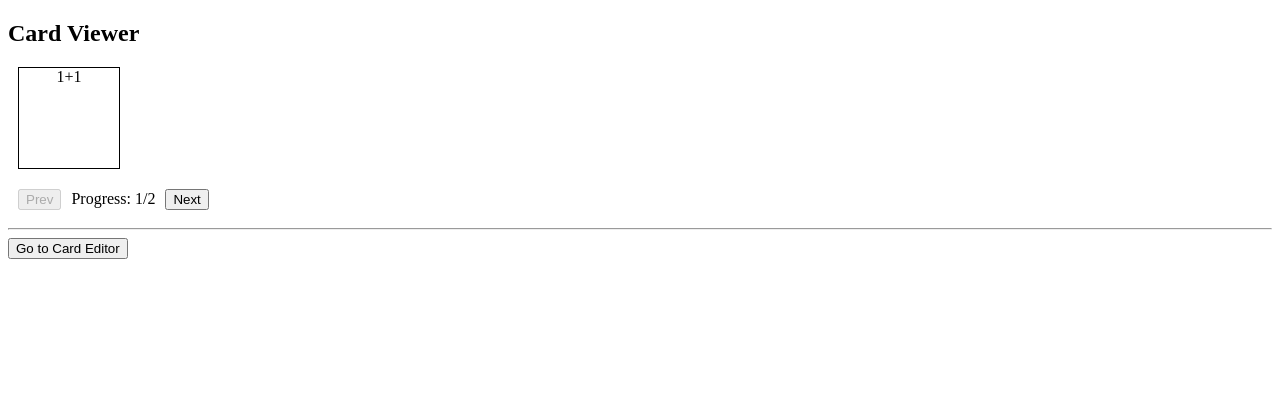
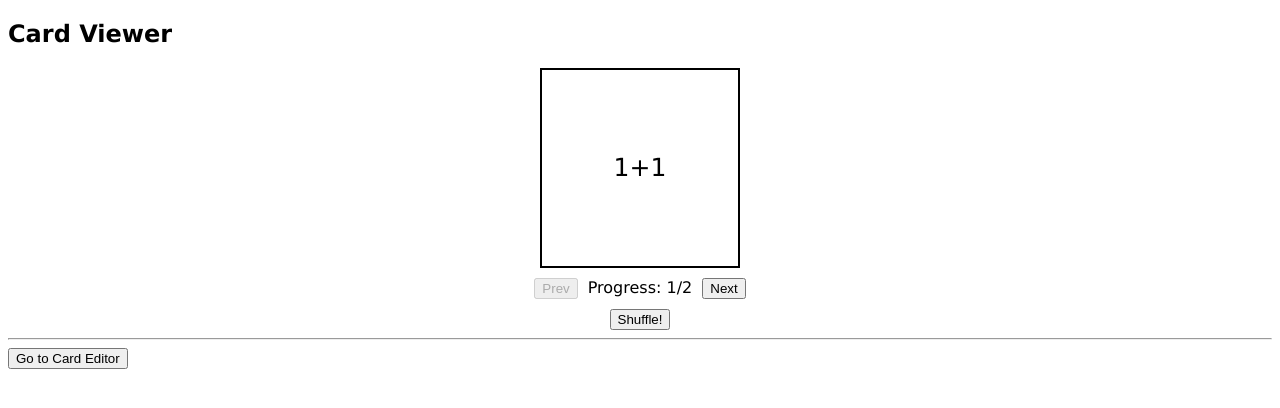
Before and after one commit to mtarunpr/flashcards, a React (Create React App) app: page / in a window 1280 px wide. Both pictures are taken after a click on the button "Go to Card Viewer". Shown: the top 408 px of the page. Built offline with nearby package versions, Linux system fonts and the light colour scheme.

Commit message:
CardViewer improvements

```diff
--- /dev/null
+++ b/src/App.css
@@ -0,0 +1,3 @@
+body {
+  font-family: 'Lucida Sans', 'Lucida Sans Regular', 'Lucida Grande', 'Lucida Sans Unicode', Geneva, Verdana, sans-serif
+}
--- a/src/App.js
+++ b/src/App.js
@@ -1,6 +1,7 @@
 import React from 'react';
 import CardEditor from './CardEditor';
 import CardViewer from './CardViewer';
+import './App.css';
 
 class App extends React.Component {
   constructor(props) {
--- a/src/CardEditor.js
+++ b/src/CardEditor.js
@@ -36,7 +36,11 @@ class CardEditor extends React.Component {
     return (
       <div>
         <h2>Card Editor</h2>
-
+        <input name="front" placeholder="Front of card" value={this.state.front} onChange={this.handleChange} />
+        <input name="back" placeholder="Back of card" value={this.state.back} onChange={this.handleChange} />
+        <button onClick={this.addCard}>Add card</button>
+        <br />
+        <br />
         <table>
           <thead>
             <tr>
@@ -50,10 +54,6 @@ class CardEditor extends React.Component {
             {cards}
           </tbody>
         </table>
-        <br />
-        <input name="front" placeholder="Front of card" value={this.state.front} onChange={this.handleChange} />
-        <input name="back" placeholder="Back of card" value={this.state.back} onChange={this.handleChange} />
-        <button onClick={this.addCard}>Add card</button>
         <hr />
         <button onClick={this.props.switchMode}>Go to Card Viewer</button>
       </div>
--- a/src/CardViewer.css
+++ b/src/CardViewer.css
@@ -2,10 +2,16 @@
   margin: 10px;
 }
 
+.card {
+  width: 196px;
+  height: 196px;
+  border: 2px solid black;
+  text-align: center;
+  line-height: 196px;
+  margin: auto;
+  font-size: 25px;
+}
+
 .viewer {
-  width: 100px;
-  height: 100px;
-  border: 1px solid black;
   text-align: center;
-  margin: 10px;
 }
--- a/src/CardViewer.js
+++ b/src/CardViewer.js
@@ -7,7 +7,17 @@ class CardViewer extends React.Component {
     this.state = {
       idx: 0,
       showFront: true,
+      shuffle: false,
+      cards: this.props.cards,
     };
+  }
+
+  componentDidMount() {
+    document.addEventListener('keydown', this.onKeyDown, false);
+  }
+
+  componentWillUnmount() {
+    document.removeEventListener('keydown', this.onKeyDown, false);
   }
 
   flipCard = () => {
@@ -15,29 +25,55 @@ class CardViewer extends React.Component {
   }
 
   seek = delta => {
-    if (!this.state.showFront) {
-      this.flipCard();
+    this.setState({
+      idx: this.state.idx + delta,
+      showFront: true,
+    });
+  }
+
+  toggleShuffle = () => {
+    const shuffle = !this.state.shuffle;
+    if (shuffle) {
+      const cards = this.state.cards.slice().sort(() => Math.random() - 0.5);
+      this.setState({ cards });
+    } else {
+      this.setState({ cards: this.props.cards });
     }
-    this.setState({ idx: this.state.idx + delta });
+    this.setState({
+      idx: 0,
+      showFront: true,
+      shuffle,
+    });
+  }
+
+  onKeyDown = event => {
+    if (event.keyCode === 37 && this.state.idx > 0) {
+      this.seek(-1);
+    }
+    else if (event.keyCode === 39 && this.state.idx + 1 < this.state.cards.length) {
+      this.seek(1);
+    }
   }
 
   render() {
-    const card = this.props.cards[this.state.idx];
+    const card = this.state.cards[this.state.idx];
     const idx = this.state.idx;
-    const ncards = this.props.cards.length;
+    const ncards = this.state.cards.length;
 
     return (
       <div>
         <h2>Card Viewer</h2>
 
         {ncards > 0 &&
-          <div>
-            <div className='viewer' onClick={this.flipCard}>
+          <div className='viewer'>
+            <div className='card' onClick={this.flipCard}>
               {this.state.showFront ? card.front : card.back}
             </div>
             <button disabled={idx === 0} className='seeker' onClick={() => this.seek(-1)}>Prev</button>
             Progress: {idx + 1}/{ncards}
             <button disabled={idx + 1 === ncards} className='seeker' onClick={() => this.seek(1)}>Next</button>
+            <br />
+            <button onClick={this.toggleShuffle}>{this.state.shuffle ? 'Unshuffle!' : 'Shuffle!'}</button>
           </div>
         }
 
```
